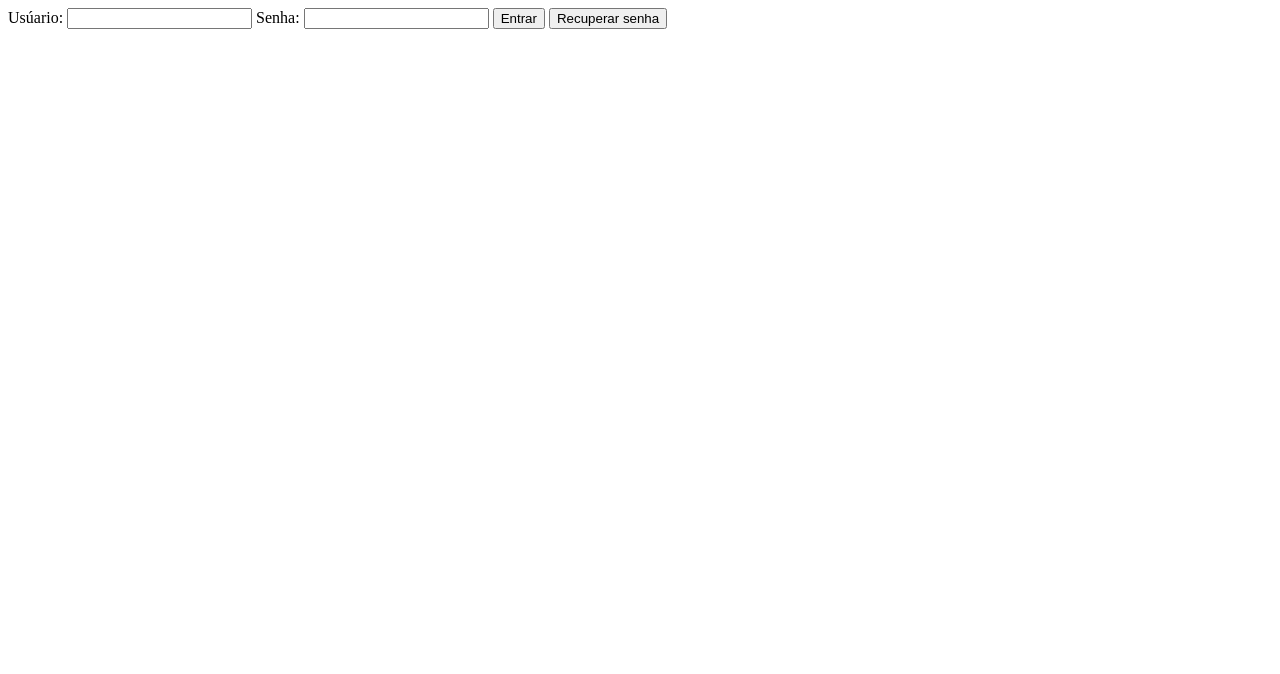
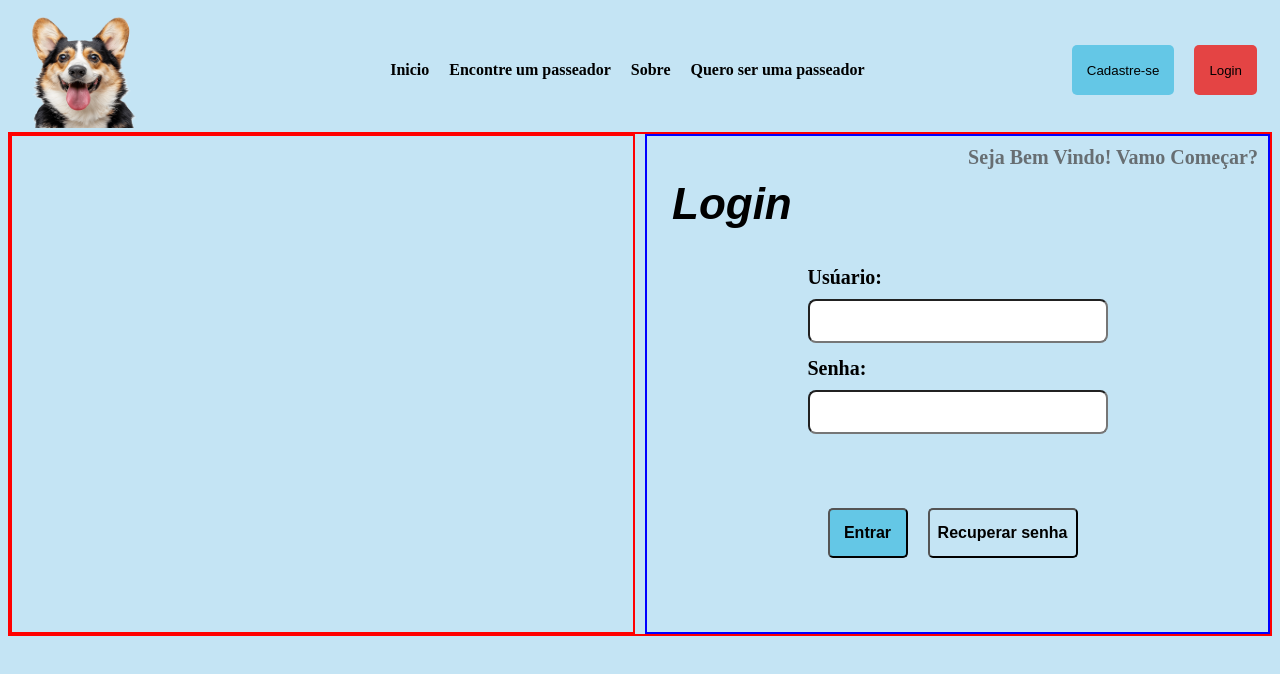
Before and after one commit to GuiiAguiarDev/Projeto-Passeador-banco, a website: page login.html in a window 1280 px wide. Drawn offline with Linux system fonts and the light colour scheme; a web font is replaced by a local one.

Commit message:
atualizações novas

```diff
--- a/login.css
+++ /dev/null
@@ -1,3 +0,0 @@
-button[disabled]{
-    opacity: 0.7;
-}
--- a/login.html
+++ b/login.html
@@ -1,30 +1,71 @@
 <!DOCTYPE html>
 <html>
   <head>
-    <meta charset="utf-8">
-    <meta http-equiv="X-UA-Compatible" content="IE=edge">
+    <meta charset="utf-8" />
+    <meta http-equiv="X-UA-Compatible" content="IE=edge" />
     <title>Page Title</title>
-    <meta name="viewport" content="width=device-width, initial-scale=1">
+    <meta name="viewport" content="width=device-width, initial-scale=1" />
 
-    <link rel="stylesheet" type="text/css" href="login.css" media="screen" />
-
+    <link rel="stylesheet" type="text/css" href="style.css" media="screen" />
+    <link rel="preconnect" href="https://fonts.googleapis.com">
+    <link rel="preconnect" href="https://fonts.gstatic.com" crossorigin>
+    <link href="https://fonts.googleapis.com/css2?family=Dela+Gothic+One&family=Matemasie&family=Unlock&display=swap" rel="stylesheet">
   </head>
   <body>
+    <header>
+      <div class="container-nav">
+        <div class="logo">
+          <img src="logo-dog.png" width="150px" height="150px" />
+        </div>
+        <div class="menu">
+          <ul>
+            <li><a href="./html.html">Inicio</a></li>
+            <li>Encontre um passeador</li>
+            <li><a href="./sobre.html">Sobre</a></li>
+            <li>Quero ser uma passeador</li>
+          </ul>
+        </div>
+        <div class="button-menu">
+          <button>Cadastre-se</button>
+          <button>Login</button>
+        </div>
+      </div>
+    </header>
+
+    <section>
+      <div class="container-login">
+        <div class="imagem-login"></div>
+        <div class="formulario-login">
+          <div class="linha-1">
+            <p>Seja Bem Vindo! Vamo Começar?</p>
+            <p>Login</p>
+          </div>
+
+          <div class="linha-2">
+            <div class="subGrid">
+            <label for="usuario">Usúario: </label>
+            <input type="text" id="usuario" onchange="validFields()" />
+
+            <label for="senha">Senha: </label>
+            <input type="password" id="senha" onchange="validFields()" />
+          </div>
+          </div>
+
+          <div class="linha-3">
+            <div class="subGridLinha3">
 
 
-
-    <!--Formulario de login-->
-    <form>
-        <label for="usuario">Usúario: </label>
-        <input type="text" id="usuario" onchange="validFields()">
-        <label for="senha">Senha: </label>
-        <input type="password" id="senha" onchange="validFields()">
-        <button type="button" id="login-button" onclick="login()">Entrar</button>
-        <button type="button" id="recover-password-button">Recuperar senha</button>
-
-    </form>
-
-
+            <button type="button" id="login-button" onclick="login()">
+              Entrar
+            </button>
+            <button type="button" id="recover-password-button">
+              Recuperar senha
+            </button>
+          </div>
+          </div>
+        </div>
+      </div>
+    </section>
 
     <script src="login.js"></script>
     <script src="https://www.gstatic.com/firebasejs/8.10.1/firebase-app.js"></script>
@@ -33,7 +74,6 @@
     <script src="https://www.gstatic.com/firebasejs/8.10.1/firebase-auth.js"></script>
     <script src="https://www.gstatic.com/firebasejs/8.10.1/firebase-init.js"></script>
     <script>
-
       var firebaseConfig = {
         apiKey: "AIzaSyA_XT84Ebukm9-Y5cjtuEJEztdg5qW_-Cg",
         authDomain: "agoravai-218c6.firebaseapp.com",
@@ -46,7 +86,6 @@
       // Initialize Firebase
       firebase.initializeApp(firebaseConfig);
 
-
       const provider = new firebase.auth.GoogleAuthProvider();
 
       const db = firebase.firestore();
@@ -54,10 +93,6 @@
       /*setTimeout(function () {
           auth.signInWithPopup(provider);
         }, 300);*/
-
-
-
-
     </script>
   </body>
 </html>
--- a/style.css
+++ b/style.css
@@ -323,3 +323,135 @@ li a {
   font-weight: 800;
   font-style: oblique;
 }
+
+/*tela Login*/
+
+/*Aqui estou falando que o container que vai segurar tudo tanto minhas imagens como textos, são
+grid*/
+.container-login {
+  max-width: 1400px;
+  display: grid;
+  gap: 10px;
+  grid-template-columns: 1fr 1fr;
+  height: 500px;
+  border: solid red 2px;
+}
+.imagem-login {
+  border: solid red 2px;
+}
+
+/*já Aqui estou falando que onde vai o meu form, é grid e coloquei tres linhas
+*/
+.formulario-login {
+  display: grid;
+
+  grid-template-rows: 100px 1fr 1fr;
+  border: solid blue 2px;
+}
+
+
+
+.linha-1 p:nth-child(1){
+  color: rgb(80, 81, 82);
+  font-size: 1.25em;
+  text-align: end;
+  font-weight: bolder;
+  padding: 10px;
+  opacity: 0.8;
+}
+
+
+.linha-1 p:nth-child(2){
+  color: rgb(0, 0, 0);
+  font-size: 2.75em;
+  text-align: start;
+  font-family: "Dela Gothic One", sans-serif;
+    font-weight: 800;
+    font-style: oblique;
+  font-weight: bolder;
+  width: 450px;
+  margin-left: 25px;
+  font-weight: bolder;
+}
+
+
+
+/*Aqui na segunda linha do meu grid do formulario-Login e falei que é grid tambem
+apenas para conseguir movimentar com justify e etc*/
+.formulario-login .linha-2 {
+  display: grid;
+  margin-top: 25px;
+  /*justify-content: end; eu movimento da direita para esquerda*/
+  justify-content: center;
+  /*align-items: eu movimento de cima para baixo
+  align-items: end;*/
+
+}
+
+/*Sempre quando quiser colocar algo a mais dentro de um grid ja feito, utilizar o um outro grid,
+dentro do grid, só assim
+funcionar, igual fiz aqui, coloquei grid dentro de grid para funcionar
+então dentro da minha linha 2 que já é um grid eu criei um outro grid nessa classe aqui
+, fazendo assim tudo
+ficar bem alinhado e certo e justo*/
+.subGrid {
+  /*Se eu querer que fique  a label e input um do lado do outro eu coloco o codigo
+  grid-template-columns: 100px 100px; ele vai ficar certinho nos tamanho
+  */
+
+  display: grid;
+  gap: 10px;
+  width: 300px;
+}
+
+.subGrid label {
+  font-size: 1.25em;
+  /*Ajustando a label de cima para baixo*/
+  align-content: end;
+  font-weight: bolder;
+}
+
+.subGrid input {
+
+  padding: 10px;
+  border-radius: 8px;
+}
+
+
+
+
+.linha-3{
+  display: grid;
+  justify-content: center;
+  align-items: center;
+
+
+}
+
+.subGridLinha3{
+  display: grid;
+  grid-template-columns: 100px 100px;
+
+}
+
+.subGridLinha3 button{
+
+  height: 50px;
+  position: relative;
+  right: 40px;
+  margin: 10px;
+  border-radius: 5px;
+  color: rgb(0, 0, 0);
+  font-weight: bold;
+  font-size: 1.0em;
+}
+
+.subGridLinha3 button:nth-child(1){
+background: #64c7e6;
+}
+
+.subGridLinha3 button:nth-child(2){
+width: 150px;
+background-color: #c4e4f4;
+
+}
```
Lines whose indentation alone changed are shown as unchanged.
